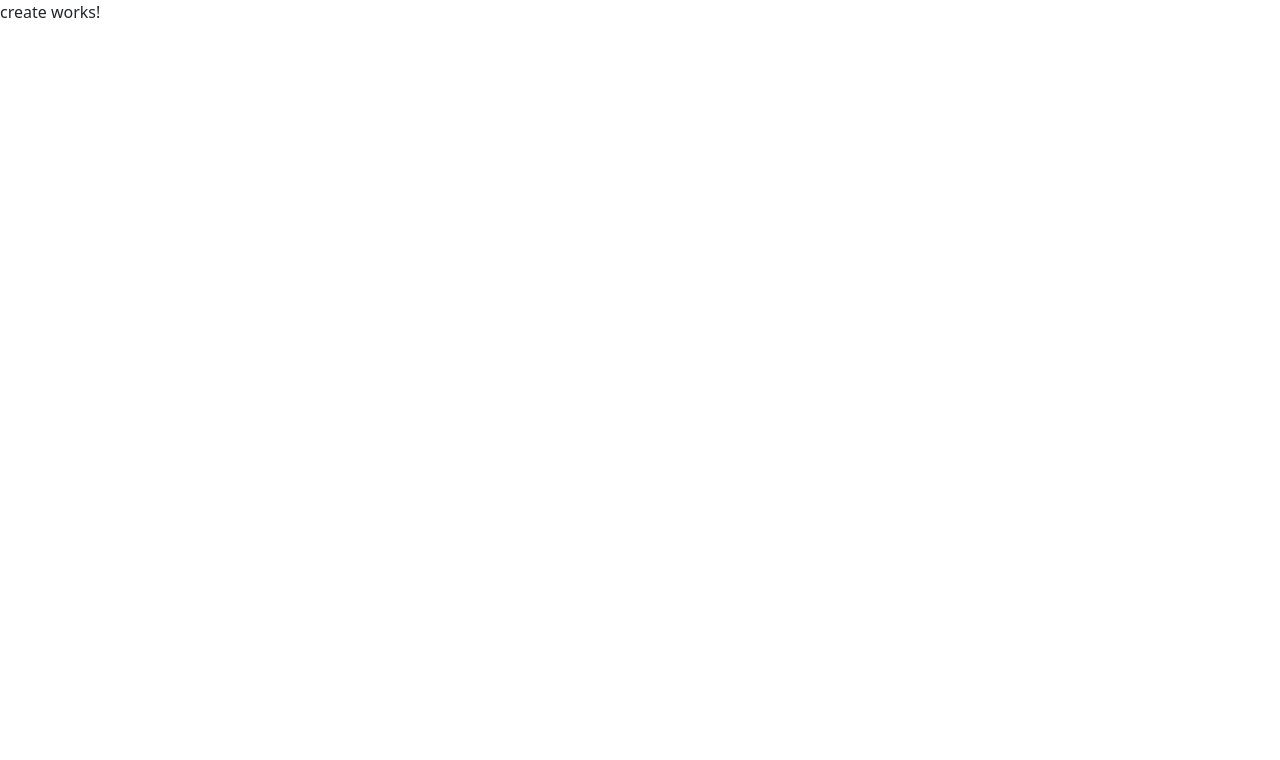
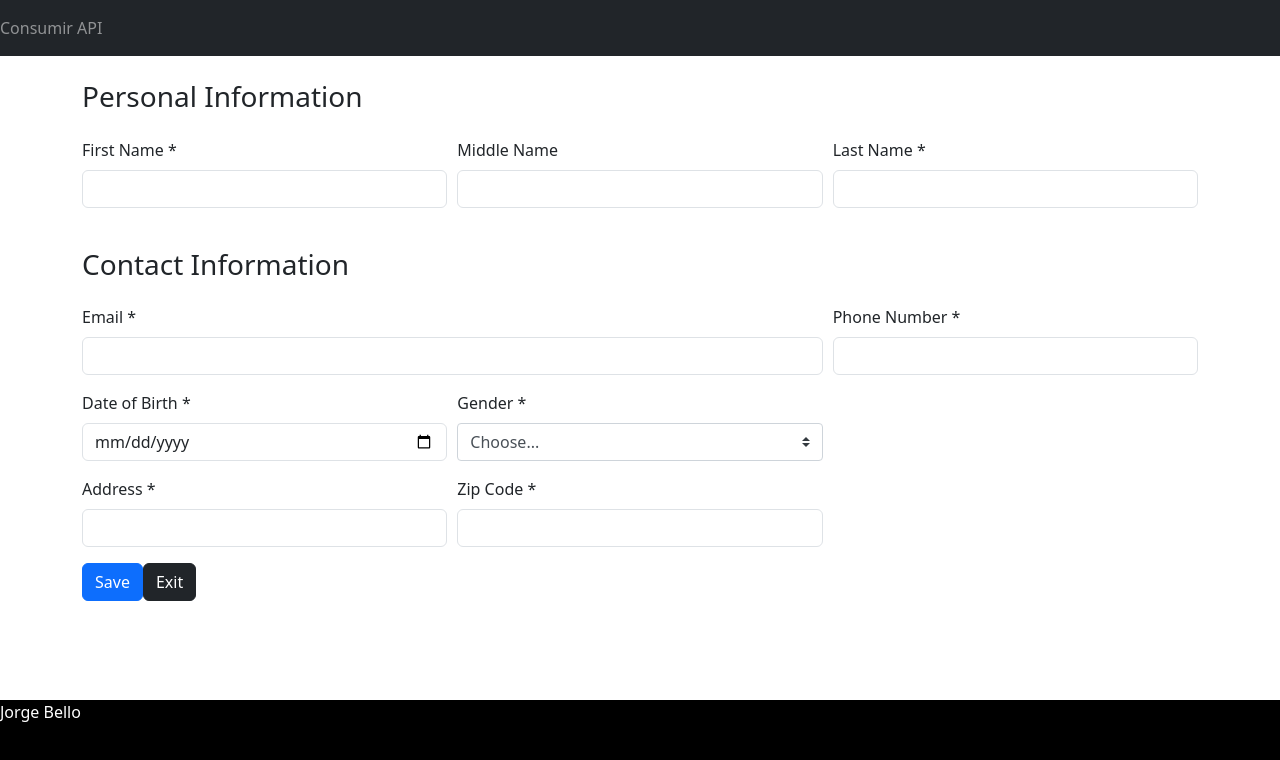
Before and after one commit to jorgezamy/clientes, an Angular app: page /create in a window 1280 px wide. Shown: the top 760 px of the page. Built offline with nearby package versions, Linux system fonts and the light colour scheme.

Commit message:
feat: creating the post service to create a new customer, creating a new interface to validate the form and creating the form and the logical part

```diff
--- a/src/app/services/api/api.service.ts
+++ b/src/app/services/api/api.service.ts
@@ -12,6 +12,7 @@ import {
   IResponse,
   ICustomersResponse,
   ICustomer,
+  ICustomerRequest,
 } from '../../models/index';
 
 @Injectable({
@@ -52,6 +53,16 @@ export class ApiService {
     return this._http.get<ICustomersResponse>(baseUrl);
   }
 
+  postCustomer(form: ICustomerRequest): Observable<IResponse> {
+    let baseUrl = this.url + `customers`;
+    let options = {
+      headers: new HttpHeaders({
+        'Content-Type': 'application/json',
+      }),
+    };
+    return this._http.post<IResponse>(baseUrl, form, options);
+  }
+
   getCustomerById(id: string): Observable<ICustomer> {
     let baseUrl = this.url + `customers/${id}`;
     return this._http.get<ICustomer>(baseUrl);
--- a/src/app/views/create/create.component.html
+++ b/src/app/views/create/create.component.html
@@ -1 +1,190 @@
-<p>create works!</p>
+<app-header />
+
+<div class="container">
+  <form [formGroup]="newForm" (ngSubmit)="createForm()" novalidate>
+    <div class="mt-4 mb-4">
+      <h3>Personal Information</h3>
+    </div>
+
+    <!-- <input type="text" hidden formControlName="id" /> -->
+
+    <div class="form-row">
+      <div class="form-group col-md-4">
+        <label for="firstName">First Name *</label>
+        <input
+          required
+          type="text"
+          class="form-control"
+          id="firstName"
+          formControlName="firstName"
+        />
+        <div
+          *ngIf="
+            newForm.get('firstName')?.invalid &&
+            newForm.get('firstName')?.touched
+          "
+          class="text-danger"
+        >
+          First Name is required.
+        </div>
+      </div>
+      <div class="form-group col-md-4">
+        <label for="middleName">Middle Name</label>
+        <input
+          type="text"
+          class="form-control"
+          id="middleName"
+          formControlName="middleName"
+        />
+      </div>
+      <div class="form-group col-md-4">
+        <label for="lastName">Last Name *</label>
+        <input
+          required
+          type="text"
+          class="form-control"
+          id="lastname"
+          formControlName="lastName"
+        />
+        <div
+          *ngIf="
+            newForm.get('lastName')?.invalid && newForm.get('lastName')?.touched
+          "
+          class="text-danger"
+        >
+          Last Name is required.
+        </div>
+      </div>
+    </div>
+
+    <div class="mt-4 mb-4">
+      <h3>Contact Information</h3>
+    </div>
+
+    <div class="form-row">
+      <div class="form-group col-md-8">
+        <label for="email">Email *</label>
+        <input
+          required
+          type="email"
+          class="form-control"
+          id="email"
+          formControlName="email"
+        />
+        <div
+          *ngIf="newForm.get('email')?.invalid && newForm.get('email')?.touched"
+          class="text-danger"
+        >
+          Email is required.
+        </div>
+      </div>
+      <div class="form-group col-md-4">
+        <label for="phoneNumber">Phone Number *</label>
+        <input
+          required
+          type="text"
+          maxlength="12"
+          class="form-control"
+          id="phoneNumber"
+          formControlName="phoneNumber"
+        />
+        <div
+          *ngIf="
+            newForm.get('phoneNumber')?.invalid &&
+            newForm.get('phoneNumber')?.touched
+          "
+          class="text-danger"
+        >
+          Phone number require 12 digits.
+        </div>
+      </div>
+    </div>
+
+    <div class="form-row">
+      <div class="form-group col-md-4">
+        <label for="dateOfBirth">Date of Birth *</label>
+        <input
+          required
+          type="date"
+          class="form-control"
+          id="dateOfBirth"
+          formControlName="dateOfBirth"
+        />
+        <div
+          *ngIf="
+            newForm.get('dateOfBirth')?.invalid &&
+            newForm.get('dateOfBirth')?.touched
+          "
+          class="text-danger"
+        >
+          Date of Birth is required.
+        </div>
+      </div>
+      <div class="form-group col-md-4">
+        <label for="gender">Gender *</label>
+        <select
+          required
+          class="custom-select"
+          id="gender"
+          formControlName="gender"
+        >
+          <option value="" disabled selected>Choose...</option>
+          <option value="Male">Male</option>
+          <option value="Female">Female</option>
+        </select>
+        <div
+          *ngIf="
+            newForm.get('gender')?.invalid && newForm.get('gender')?.touched
+          "
+          class="text-danger"
+        >
+          Gender is required.
+        </div>
+      </div>
+    </div>
+
+    <div class="form-row">
+      <div class="form-group col-md-4">
+        <label for="address">Address *</label>
+        <input
+          required
+          type="text"
+          class="form-control"
+          id="address"
+          formControlName="address"
+        />
+        <div
+          *ngIf="
+            newForm.get('address')?.invalid && newForm.get('address')?.touched
+          "
+          class="text-danger"
+        >
+          Address is required.
+        </div>
+      </div>
+      <div class="form-group col-md-4">
+        <label for="zipCode">Zip Code *</label>
+        <input
+          required
+          type="text"
+          class="form-control"
+          id="zipCode"
+          formControlName="zipCode"
+        />
+        <div
+          *ngIf="
+            newForm.get('zipCode')?.invalid && newForm.get('zipCode')?.touched
+          "
+          class="text-danger"
+        >
+          Zip Code is required.
+        </div>
+      </div>
+    </div>
+
+    <button type="submit" class="btn btn-primary">Save</button>
+    <button type="button" class="btn btn-dark" (click)="exit()">Exit</button>
+  </form>
+</div>
+
+<app-footer />
--- a/src/app/views/create/create.component.ts
+++ b/src/app/views/create/create.component.ts
@@ -1,12 +1,90 @@
 import { Component } from '@angular/core';
+import { Router } from '@angular/router';
+import {
+  FormControl,
+  FormGroup,
+  ReactiveFormsModule,
+  Validators,
+} from '@angular/forms';
+import { CommonModule } from '@angular/common';
+
+import { HeaderComponent } from '../../layouts/header/header.component';
+import { FooterComponent } from '../../layouts/footer/footer.component';
+import { ApiService } from '../../services/api/api.service';
+import { AlertsService } from '../../services/alerts/alerts.service';
+import { ICustomerRequest } from '../../models';
 
 @Component({
   selector: 'app-create',
   standalone: true,
-  imports: [],
+  imports: [
+    HeaderComponent,
+    FooterComponent,
+    ReactiveFormsModule,
+    CommonModule,
+  ],
   templateUrl: './create.component.html',
-  styleUrl: './create.component.css'
+  styleUrl: './create.component.css',
 })
 export class CreateComponent {
+  constructor(
+    private _route: Router,
+    private _api: ApiService,
+    private _alerts: AlertsService
+  ) {}
 
+  newForm = new FormGroup({
+    id: new FormControl(''),
+    firstName: new FormControl('', Validators.required),
+    middleName: new FormControl(''),
+    lastName: new FormControl('', Validators.required),
+    email: new FormControl('', Validators.required),
+    phoneNumber: new FormControl('', [
+      Validators.required,
+      Validators.pattern(/^[0-9]{12}$/),
+    ]),
+    dateOfBirth: new FormControl('', Validators.required),
+    gender: new FormControl('', Validators.required),
+    address: new FormControl('', Validators.required),
+    zipCode: new FormControl('', [
+      Validators.required,
+      Validators.pattern(/^\d{5}(-\d{4})?$/),
+    ]),
+  });
+
+  createForm() {
+    const formValue = this.newForm.value;
+
+    const customer: ICustomerRequest = {
+      firstName: formValue.firstName ?? '',
+      middleName: formValue.middleName ?? '',
+      lastName: formValue.lastName ?? '',
+      email: formValue.email ?? '',
+      phoneNumber: formValue.phoneNumber ?? '',
+      dateOfBirth: formValue.dateOfBirth ?? '',
+      gender: formValue.gender ?? '',
+      address: formValue.address ?? '',
+      zipCode: formValue.zipCode ?? '',
+    };
+
+    if (this.newForm.valid) {
+      console.log('es valido');
+
+      this._api.postCustomer(customer).subscribe((data) => {
+        console.log('response update: ', data);
+        let response = data;
+        if (response.status == 'Ok') {
+          this._alerts.showSuccess('Customer created successfully', 'Done');
+        } else {
+          this._alerts.showError(data.result.message, 'Error');
+        }
+      });
+    } else {
+      this.newForm.markAllAsTouched();
+    }
+  }
+
+  exit() {
+    this._route.navigate(['dashboard']);
+  }
 }
```
Also changed, not shown: src/app/models/customer.interface.ts (+12 -0 lines).
